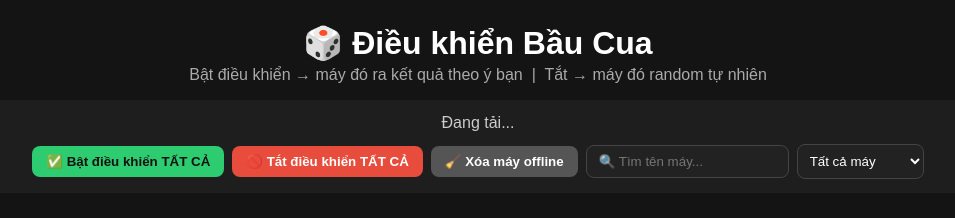
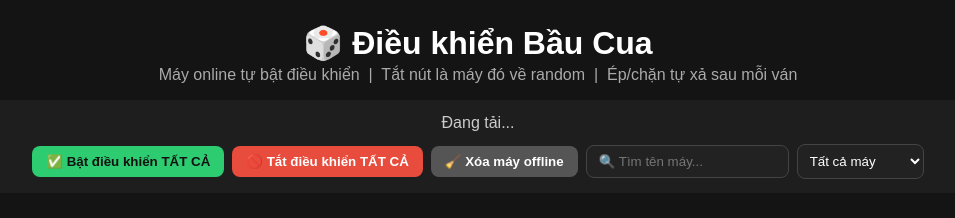
Before and after one commit to tkhoa8976-oss/khoacute, a plain HTML site: page index.html in a window 1280 px wide. Shown: the whole page, without its empty margins (162-1117 px from the left). Drawn offline with Linux system fonts and the light colour scheme; no server answers.

Commit message:
Update index.html

```diff
--- a/index.html
+++ b/index.html
@@ -47,7 +47,7 @@
 <body>
 
 <h1>🎲 Điều khiển Bầu Cua</h1>
-<div class="sub">Bật điều khiển → máy đó ra kết quả theo ý bạn &nbsp;|&nbsp; Tắt → máy đó random tự nhiên</div>
+<div class="sub">Máy online tự bật điều khiển &nbsp;|&nbsp; Tắt nút là máy đó về random &nbsp;|&nbsp; Ép/chặn tự xả sau mỗi ván</div>
 
 <div class="toolbar">
   <div class="stats" id="stats">Đang tải...</div>
```
